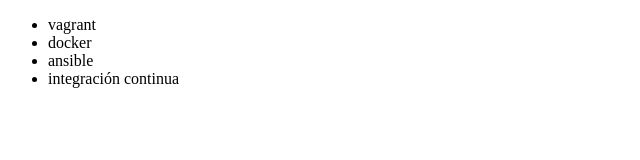
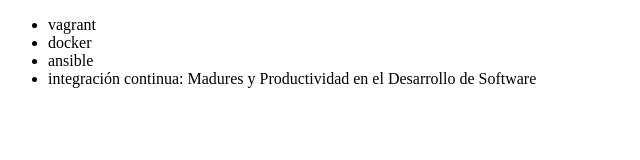
Before and after one commit to Miguelguzsua/alura-git, a plain HTML site: page index.html in a window 1280 px wide. Shown: the whole page, without its empty margins (0-640 px from the left). Drawn offline with Linux system fonts and the light colour scheme.

Commit message:
renombrando curso de integracion continua

```diff
--- a/index.html
+++ b/index.html
@@ -9,7 +9,7 @@
             <li>vagrant</li>
             <li>docker</li>
             <li>ansible</li>
-            <li>integración continua</li>
+            <li>integración continua: Madures y Productividad en el Desarrollo de Software</li>
         </ul>
     </body>
 
```
